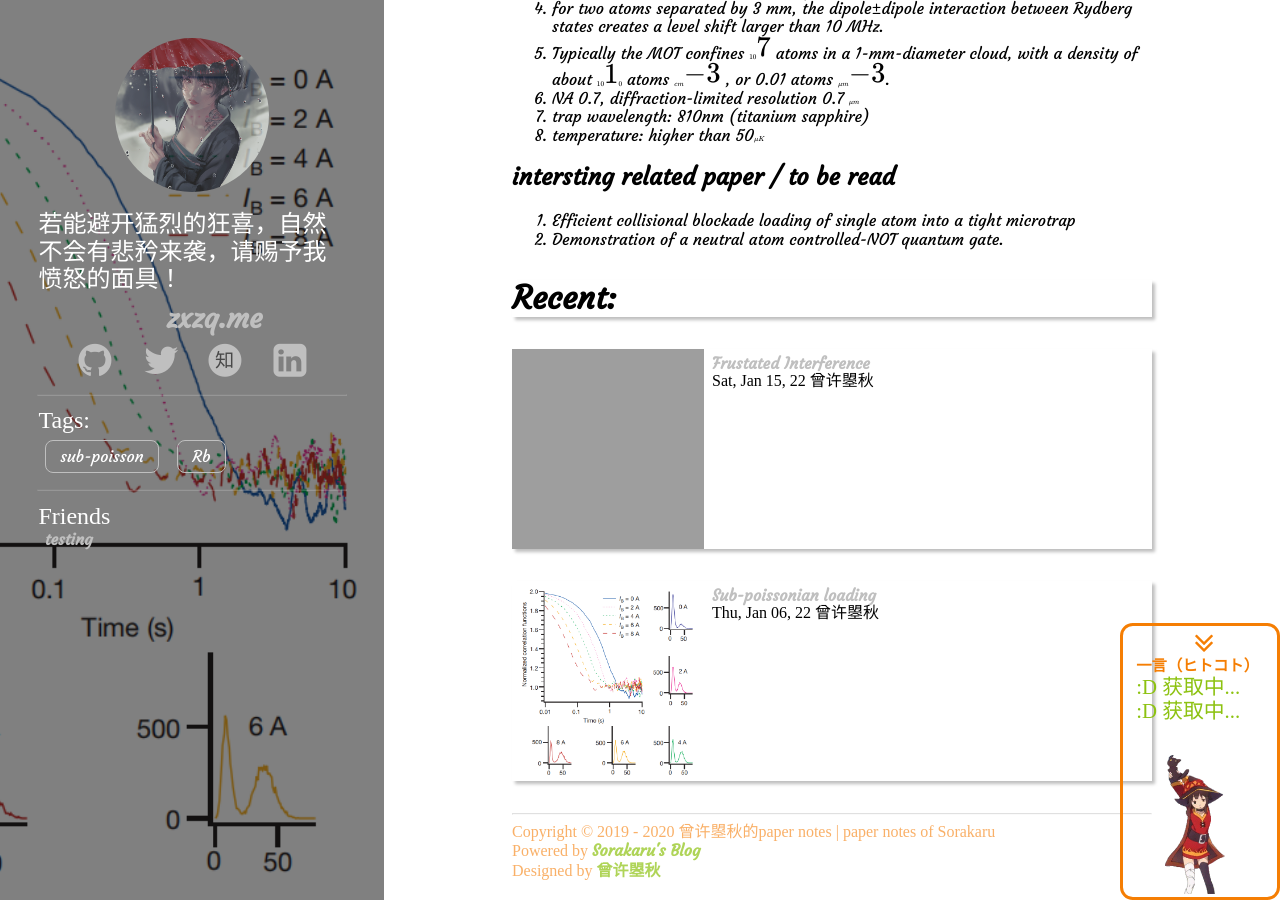
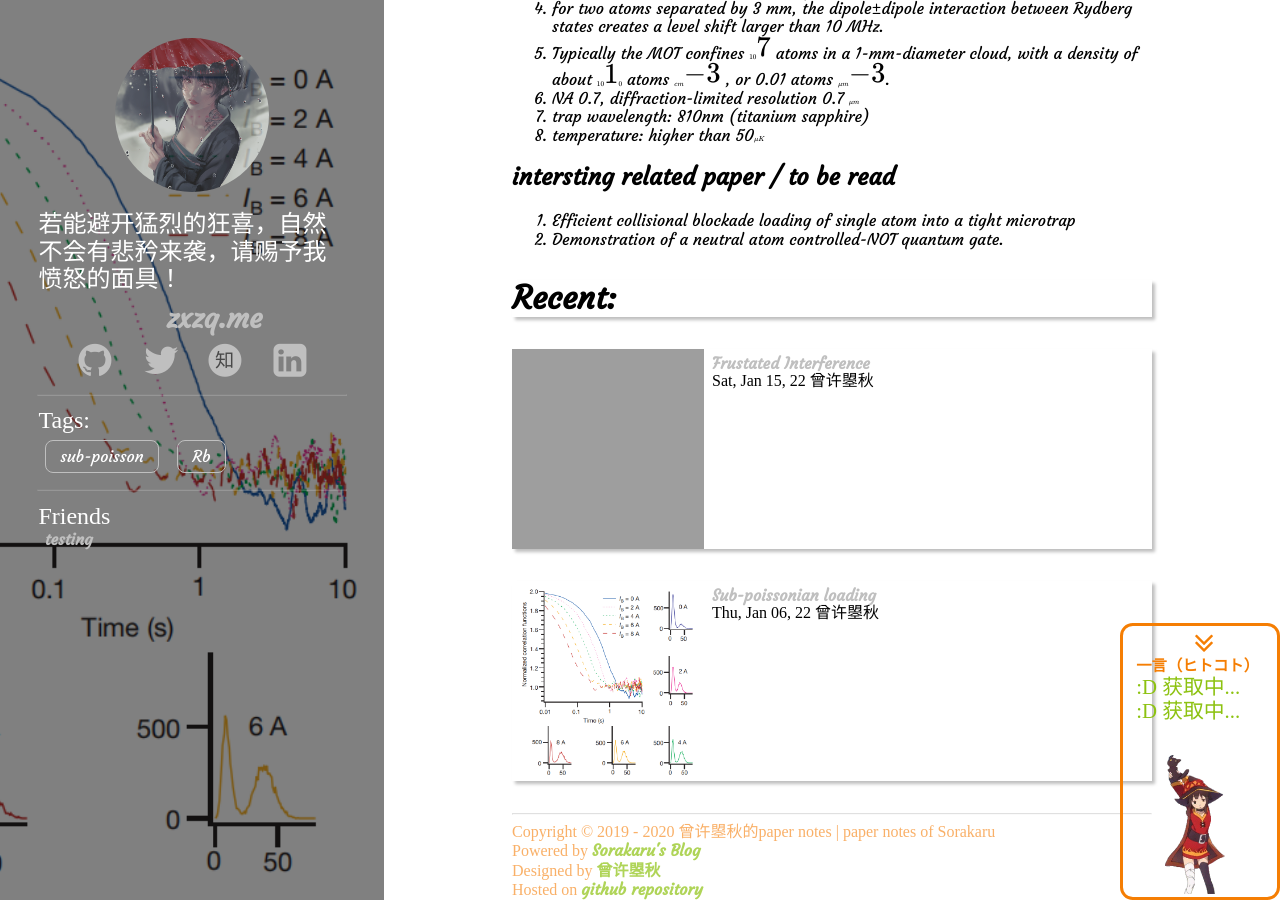
Before and after one commit to bllovetx/paper_notes, a Jekyll site: the page built from _posts/2022-01-06-test.markdown, in a window 1280 px wide and 900 px high, scrolled down 2843 px. Built offline with Jekyll 4.4.1, drawn with Linux system fonts in a browser that asks for light colours; some web fonts are replaced; formulas are drawn with MathJax 3; grey boxes are pictures that could not be loaded.

Commit message:
add link to rep

```diff
--- a/_config.yml
+++ b/_config.yml
@@ -17,6 +17,7 @@ description: >- # this means to ignore newlines until next one
 keywords:
 avatar: /images/rain.jpg
 header-img: /images/30.jpg
+github-rep: "https://github.com/bllovetx/paper_notes"
 
 # Follow
 email: 1312660923@qq.com
--- a/_includes/footer.html
+++ b/_includes/footer.html
@@ -3,4 +3,7 @@
     <p>Copyright © 2019 - 2020 {{ site.SEOTitle }}</p>
     <p>Powered by <a href="https://github.com/bllovetx/sorakaru.com" target="_blank" rel="code of sorakaru blog">Sorakaru's Blog</a></p>
     <p>Designed by <a href="https://zxzq.me" target="_blank" rel="home page of 曾许曌秋">曾许曌秋</a></p>
+    {% if site.github-rep %}
+        <p>Hosted on <a href={{ site.github-rep }} target="_blank">github repository</a></p>
+    {% endif %}
 </div>
```
